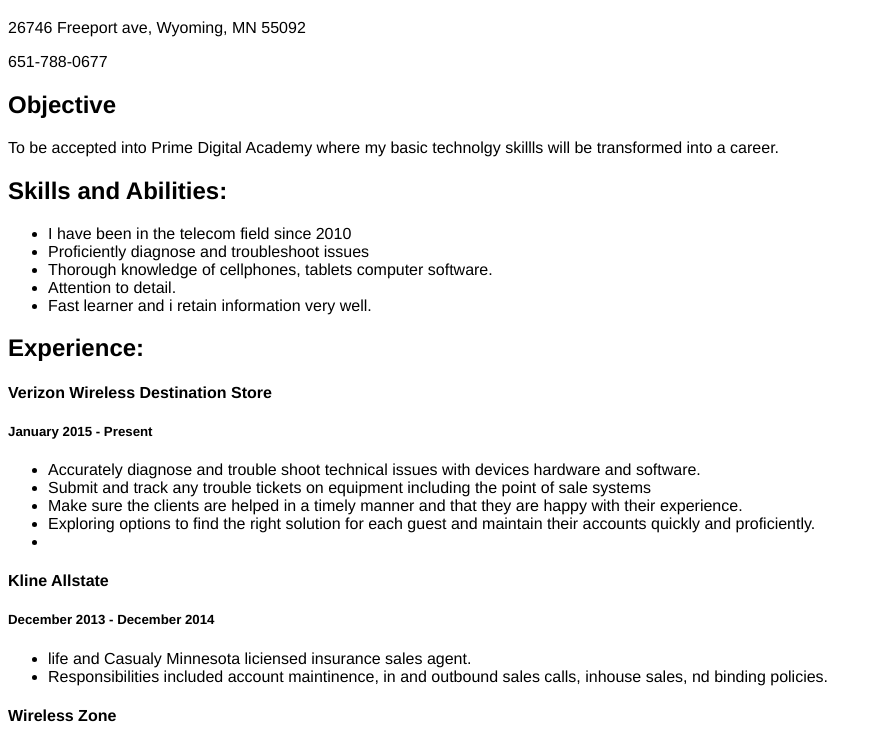
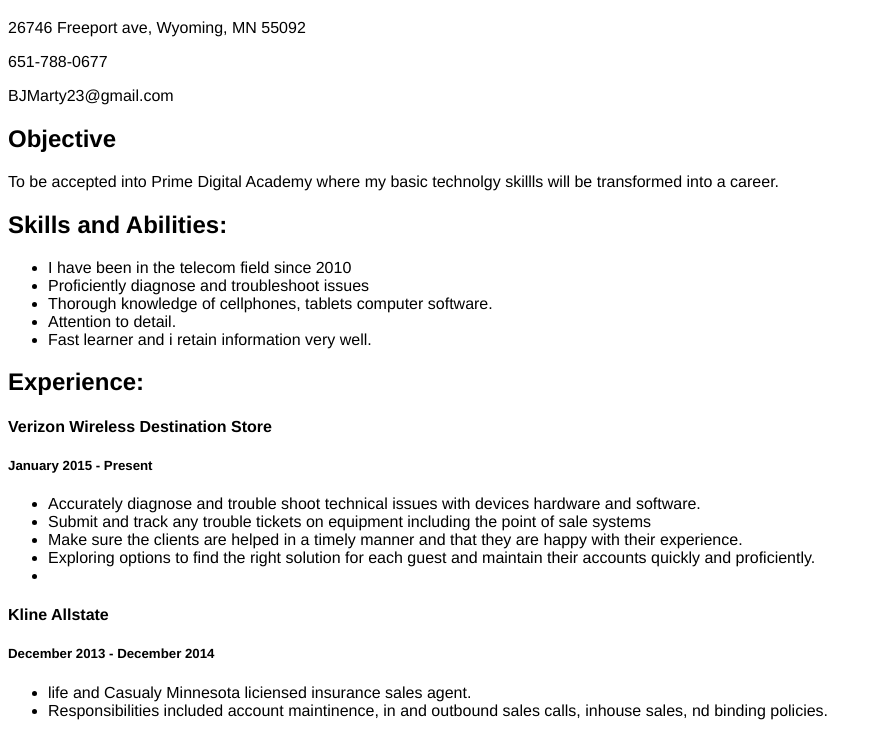
Before and after one commit to bjmarty23/bjmarty23.github.io, a plain HTML site: page index.html in a window 1280 px wide. Shown: the part 61-799 px from the top of the page, without its empty margins (0-882 px from the left). Drawn offline with Linux system fonts and the light colour scheme.

Commit message:
Update index.html

```diff
--- a/index.html
+++ b/index.html
@@ -9,7 +9,7 @@
       <h1 class="page-title">Brittany J Marty</h1>
         <p>26746 Freeport ave, Wyoming, MN 55092</p>
         <p>651-788-0677</p>
-        <a ref="mailto:BJMarty23@gmail.com"/><p id="email"BJMarty23@gmail.com/p></a>
+        <a ref="mailto:BJMarty23@gmail.com"/><p id="email">BJMarty23@gmail.com</p></a>
      </div>
   <div>
   <div class="objection">
```
